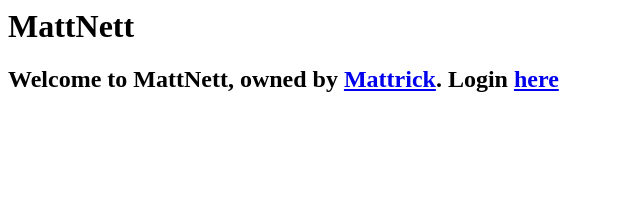
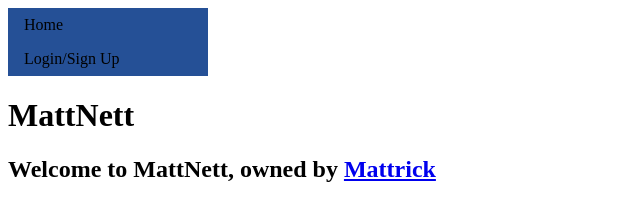
Before and after one commit to MattNett/MattNett.github.io, a plain HTML site: page index.html in a window 1280 px wide. Shown: the whole page, without its empty margins (0-640 px from the left). Drawn offline with Linux system fonts and the light colour scheme.

Commit message:
Update index.html

```diff
--- a/index.html
+++ b/index.html
@@ -1,6 +1,11 @@
 <title>MattNett|Home</title>
+<ul>
+  <li><a href="//mattnett.github.io">Home</a></li>
+  <li><a href="//mattnett.github.io">Login/Sign Up</a></li>
+</ul>
 <h1>MattNett</h1>
-<h2>Welcome to MattNett, owned by <a href="//github.com/mattrickx">Mattrick</a>. Login <a href="//mattnett.github.io/login.html">here</a></h2>
+<h2>Welcome to MattNett, owned by <a href="//github.com/mattrickx">Mattrick</a></h2>
+<link rel="stylesheet" href="nett.css">
 
 <script src="https://www.gstatic.com/firebasejs/3.6.6/firebase.js"></script>
 <script>
```
